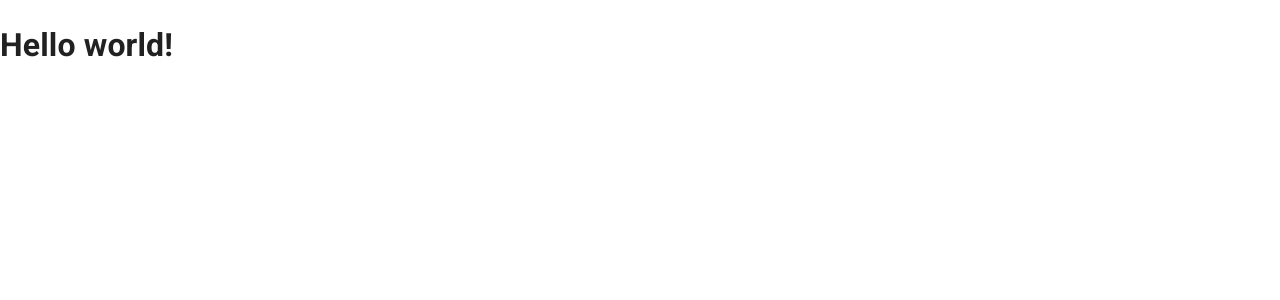
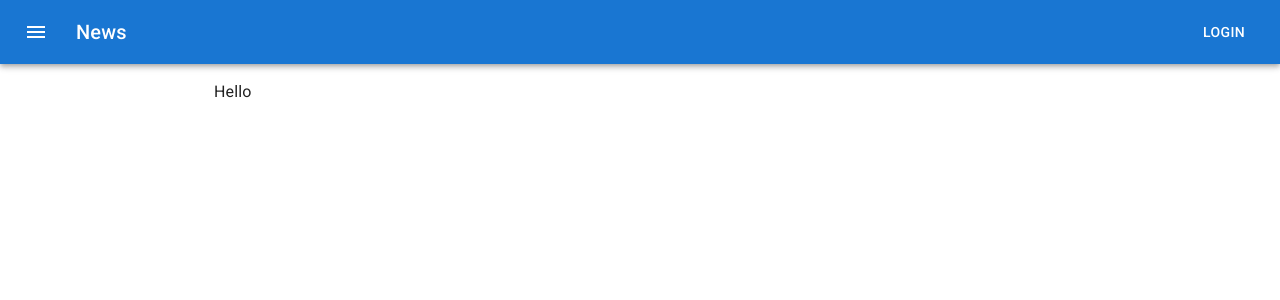
Before and after one commit to MaxMgtx/testfrontback, a React (Create React App) app: page / in a window 1280 px wide. Shown: the top 300 px of the page. Built offline with nearby package versions, Linux system fonts and the light colour scheme.

Commit message:
menu installé

```diff
--- a/src/App.js
+++ b/src/App.js
@@ -1,9 +1,17 @@
+import {Stack} from '@mui/material';
+import { Container } from '@mui/system';
+import MenuBar from './Composants/MenuBar/MenuBar';
+
 
 function App() {
   return (
-    <div className="App">
-      <h1>Hello world!</h1>
-    </div>
+    <Stack>
+      <MenuBar />
+      <Container maxWidth="md">
+        <p>Hello</p>
+      </Container>
+
+    </Stack>
   );
 }
 
--- /dev/null
+++ b/src/Composants/MenuBar/MenuBar.js
@@ -0,0 +1,30 @@
+import { AppBar, Box, Button, IconButton, Toolbar, Typography } from "@mui/material";
+import MenuIcon from '@mui/icons-material/Menu';
+
+const MenuBar = () => {
+    return(
+        <Box sx={{ flexGrow: 1 }}>
+        <AppBar position="static">
+            <Toolbar>
+            <IconButton
+                size="large"
+                edge="start"
+                color="inherit"
+                aria-label="menu"
+                sx={{ mr: 2 }}
+            >
+                <MenuIcon />
+            </IconButton>
+            <Typography variant="h6" component="div" sx={{ flexGrow: 1 }}>
+                News
+            </Typography>
+            <Button color="inherit">Login</Button>
+            </Toolbar>
+        </AppBar>
+        </Box>
+    )
+
+
+
+}
+export default MenuBar;
```
